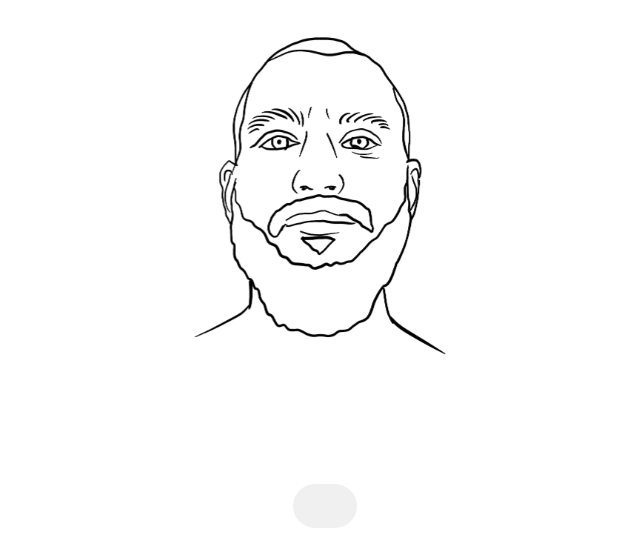
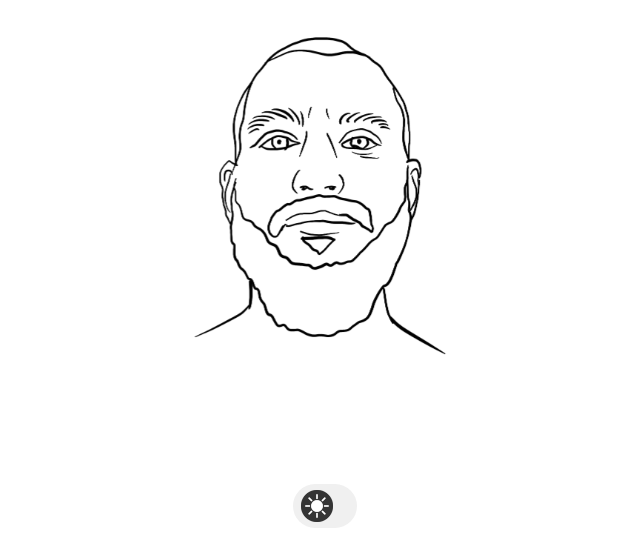
Before and after one commit to ayushag1505/Portfolio, a plain HTML site: page index.html in a window 1280 px wide. Shown: the part 250-800 px from the top of the page, without its empty margins (315-955 px from the left). Drawn offline with Linux system fonts and the light colour scheme.

Commit message:
Background Change

```diff
--- a/css/color-mode.css
+++ b/css/color-mode.css
@@ -32,7 +32,7 @@
     --br-4 : url(../assets/face-animation-light/br-4.png) ;
     --br-5 : url(../assets/face-animation-light/br-5.png) ;
 
-    --sun : url(../assets/icon/sun.png) ;
+    --sun : url(../assets/icons/sun.png) ;
 }
 
 :root.dark-mode {
@@ -98,3 +98,7 @@
 .dark-mode #toggle-button{
     justify-content: flex-end;
 }
+
+.dark-mode #color-mode {
+    justify-content: flex-end;
+}
--- a/js/color-mode.js
+++ b/js/color-mode.js
@@ -0,0 +1,36 @@
+const toggleButton = document.querySelector('#toggle-button')
+const root = document.querySelector(":root")
+const storageKey = "color-mode"
+const defaultMode = "light-mode"
+
+
+function loadColorMode() {
+    const colorMode = localStorage.getItem(storageKey)
+    root.classList.add(colorMode || defaultMode)
+    updateToggleButton()
+}
+
+loadColorMode() ;
+
+
+toggleButton.addEventListener("click", ()=>{
+    console.log("test") ;
+    saveColorMode() ;
+})
+
+
+function saveColorMode(){
+    const currentMode = root.classList.contains("dark-mode") ? "light-mode" : "dark-mode"
+    root.classList.remove("light-mode", "dark-mode")
+    root.classList.add(currentMode)
+    localStorage.setItem(storageKey, currentMode)
+    updateToggleButton()
+}
+
+function updateToggleButton(){
+    if(root.classList.contains("dark-mode")){
+        toggleButton.style.backgroundImage = "var(--moon)" ;
+    } else{
+        toggleButton.style.backgroundImage = "var(--sun)" ;
+    }
+}
```
